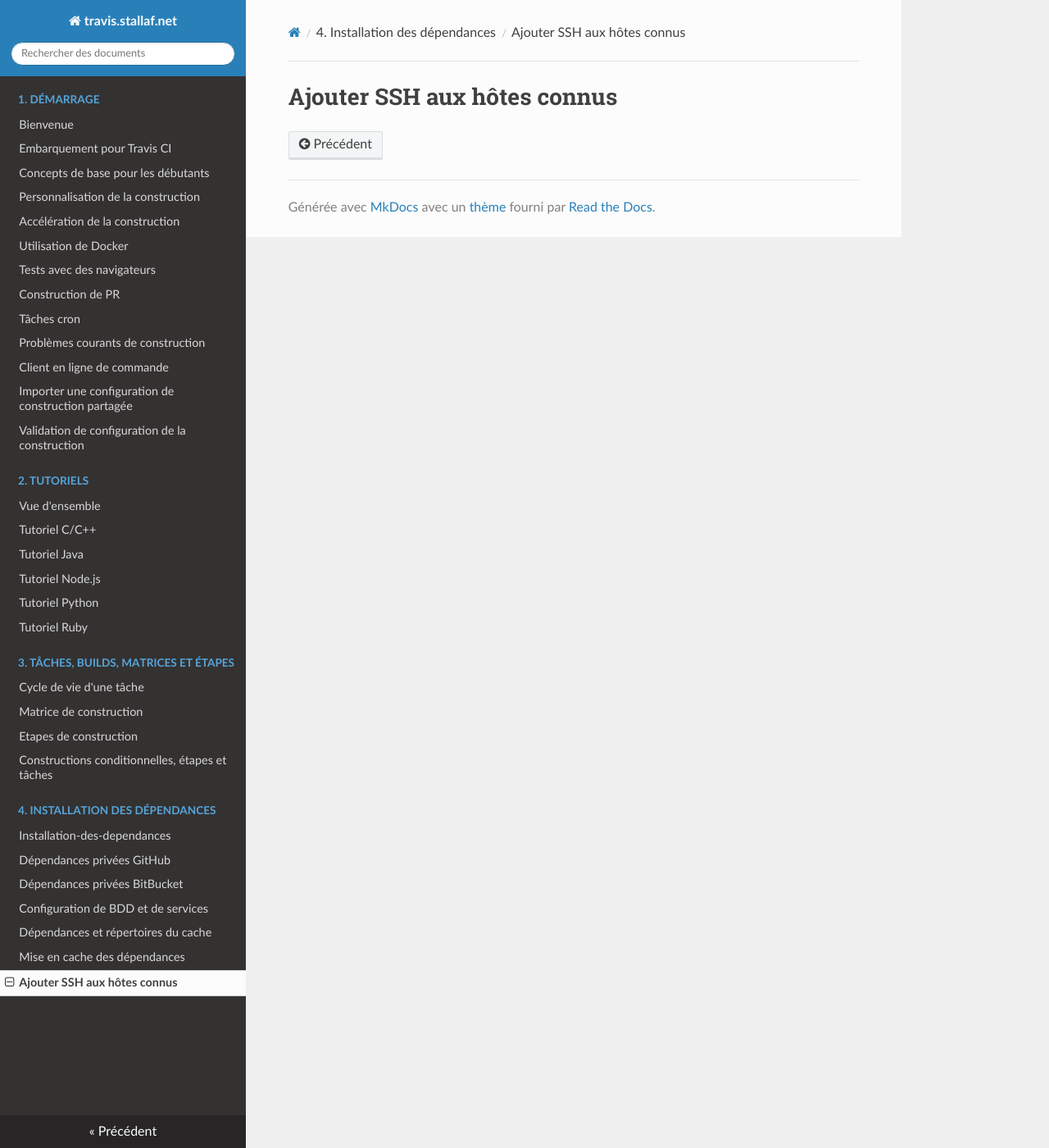
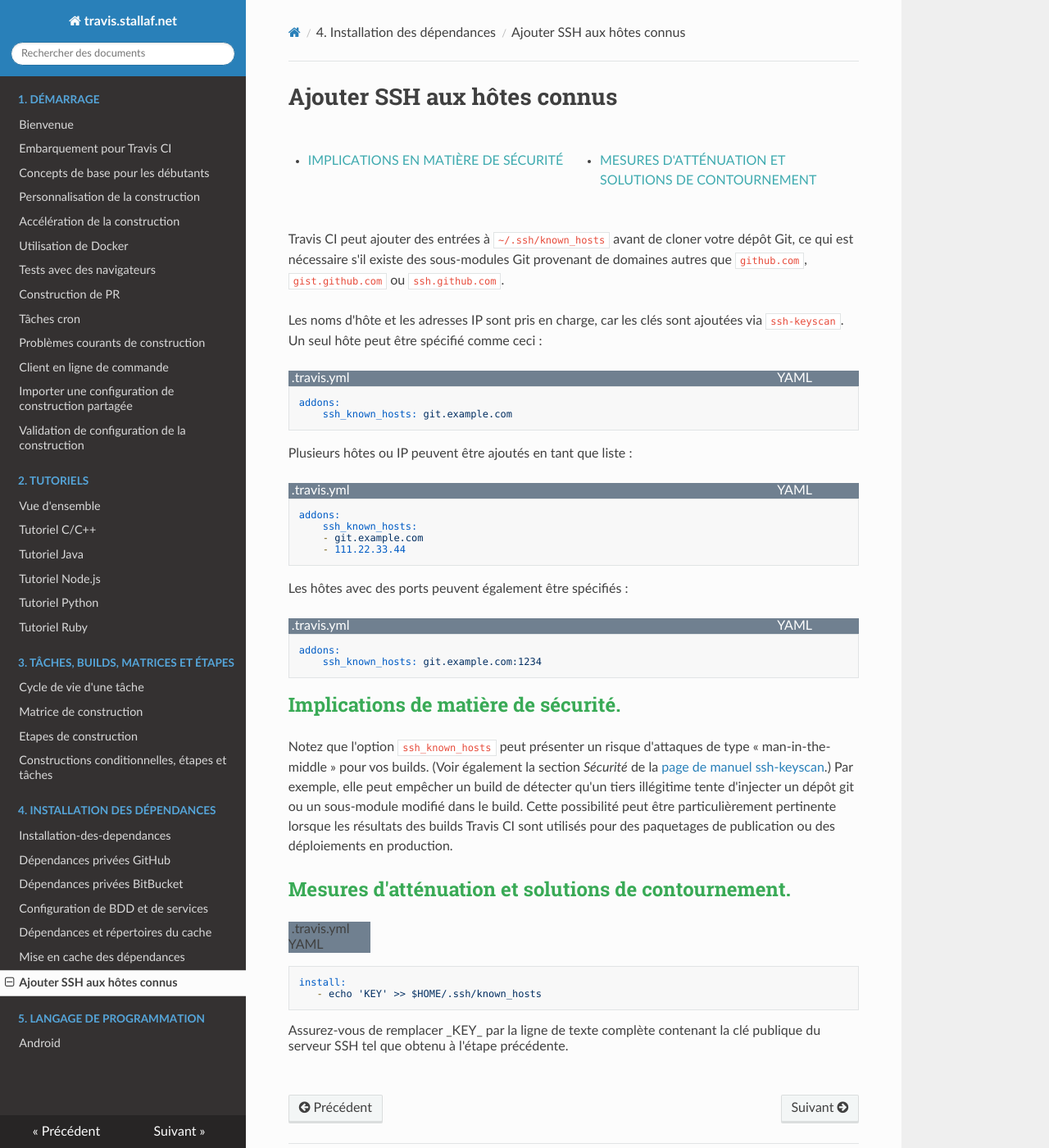
Before and after one commit to stallaf/traduction-en-francais-de-la-documentation-de-TRAVIS-CI, an MkDocs documentation site: the page built from docs/ajouter-ssh-aux-hotes-connus.md, in a window 1280 px wide and 1400 px high. Shown: the whole window at 82% size. Built offline with MkDocs 1.6.1, drawn with Linux system fonts in a browser that asks for light colours; nearby versions of some CDN libraries; a script that is not in the unit is left out.

Commit message:
Rédaction fichier ajouter-ssh-aux-hotes-connus.md Création fichier construire-un-projet-android.md Ajour de deux lignes au menu de mydocs.yml

````diff
--- a/docs/ajouter-ssh-aux-hotes-connus.md
+++ b/docs/ajouter-ssh-aux-hotes-connus.md
@@ -1 +1,77 @@
 # Ajouter SSH aux hôtes connus
+
+<p>
+<div class="tdm">
+    <div class="deux-colonnes">
+        <ul>
+            <li><a href="#implication-en-matiere-de-securite">Implications en matière de sécurité</a></li>
+            <li><a href="#mesures-pour-attenuer-et-solutions-de-contournement">Mesures d'atténuation et solutions de contournement</a></li>
+        </ul>
+        </ul>
+    </div>
+</div>
+</p>
+
+Travis CI peut ajouter des entrées à `~/.ssh/known_hosts` avant de cloner votre dépôt Git, ce qui est nécessaire s'il existe des sous-modules Git provenant de domaines autres que `github.com`, `gist.github.com` ou `ssh.github.com`.
+
+Les noms d'hôte et les adresses IP sont pris en charge, car les clés sont ajoutées via `ssh-keyscan`. Un seul hôte peut être spécifié comme ceci :
+
+<div class="titre-code">
+    <div class="item gauche">&nbsp;.travis.yml</div><div class="item droit">YAML</div>
+</div>
+```yml
+addons:
+    ssh_known_hosts: git.example.com
+```
+
+Plusieurs hôtes ou IP peuvent être ajoutés en tant que liste :
+
+<div class="titre-code">
+    <div class="item gauche">&nbsp;.travis.yml</div><div class="item droit">YAML</div>
+</div>
+```yml
+addons:
+    ssh_known_hosts:
+    - git.example.com
+    - 111.22.33.44
+```
+
+Les hôtes avec des ports peuvent également être spécifiés :
+
+<div class="titre-code">
+    <div class="item gauche">&nbsp;.travis.yml</div><div class="item droit">YAML</div>
+</div>
+```yml
+addons:
+    ssh_known_hosts: git.example.com:1234
+```
+
+<h2 id="implication-en-matiere-de-securite">Implications de matière de sécurité.
+<a href="#implication-en-matiere-de-securite" class="ancre-titre after"></a></h2>
+
+Notez que l'option `ssh_known_hosts` peut présenter un risque d'attaques de type « man-in-the-middle » pour vos builds. (Voir également la section _Sécurité_ de la [page de manuel ssh-keyscan](https://linux.die.net/man/1/ssh-keyscan).) Par exemple, elle peut empêcher un build de détecter qu'un tiers illégitime tente d'injecter un dépôt git ou un sous-module modifié dans le build. Cette possibilité peut être particulièrement pertinente lorsque les résultats des builds Travis CI sont utilisés pour des paquetages de publication ou des déploiements en production.
+
+<h2 id="mesures-pour-attenuer-et-solutions-de-contournement">Mesures d'atténuation et solutions de contournement.
+<a href="#mesures-pour-attenuer-et-solutions-de-contournement" class="ancre-titre after"></a></h2
+
+Actuellement, Travis CI détecte uniquement les attaques ci-dessus à l'extérieur des référentiels sur `github.com`, `gist.github.com` ou `ssh.github.com`. Si vous hébergez votre code sur d'autres domaines, il n'y a actuellement aucune alternative simple à l'utilisation de l'option `ssh_known_hosts` et ses implications de sécurité.
+
+Cependant, vous pouvez protéger les autres connexions SSH qui se produisent après la phase de clonage dans votre build, par exemple lors du déploiement des résultats du build. Pour que vos constructions rejettent les serveurs SSH usurpés pour ces connexions, vous devez les configurer avec des clés SSH connues pour être fiables. Supposons que votre instance de build se connecte au serveur SSH _ssh.example.com_ :
+
+1. Supprimez l'option `ssh_known_hosts` pour _ssh.example.com_ ;
+2. Obtenez la clé publique du serveur SSH sur _ssh.example.com_ :
+    - Idéalement (mais rarement), le propriétaire de _ssh.example.com_ peut vous fournir la clé SSH publique du serveur par e-mail ou un autre canal de confiance ;
+    - Si vous vous êtes déjà connecté à _ssh.example.com_ à partir d'un ordinateur local de confiance, exécutez `ssh-keygen -F ssh.example.com` pour afficher sa clé publique ;
+    - Si vous ne vous êtes pas encore connecté à _ssh.example.com_, exécutez `ssh-keyscan ssh.example.com ` pour le récupérer et `ssh-keygen -F ssh.example.com` pour l'afficher.  Idéalement, vous devriez vérifier auprès du propriétaire de _ssh.example.com_ qu'il s'agit bien de la clé publique du serveur et non de la clé d'une instance usurpée de _ssh.example.com_.
+3. Configurez Travis CI pour utiliser la clé publique du serveur SSH : ajoutez la clé publique du serveur de _KEY__ au fichier SSH `known_hosts`, par exemple, avec l'ajout suivant à la phase d'installation :
+
+<div class="titre-code">
+    <div class="item gauche">&nbsp;.travis.yml</div><div class="item droit">YAML</div>
+</div>
+```yml
+install:
+   - echo 'KEY' >> $HOME/.ssh/known_hosts
+```
+
+Assurez-vous de remplacer _KEY_ par la ligne de texte complète contenant la clé publique du serveur SSH tel que obtenu à l'étape précédente.
+<hr class="invisible">
--- a/mkdocs.yml
+++ b/mkdocs.yml
@@ -60,7 +60,8 @@ nav:
     - Dépendances et répertoires du cache: dependances-et-repertoires-du-cache.md
     - Mise en cache des dépendances: mise-en-cache-des-dependances.md
     - Ajouter SSH aux hôtes connus: ajouter-ssh-aux-hotes-connus.md
-
+  - 5. Langage de programmation:
+    - Android: construire-un-projet-android.md
 
 not_in_nav: |
    index.md
````
Also changed, not shown: docs/construire-un-projet-android.md (added, +19 -0 lines).
